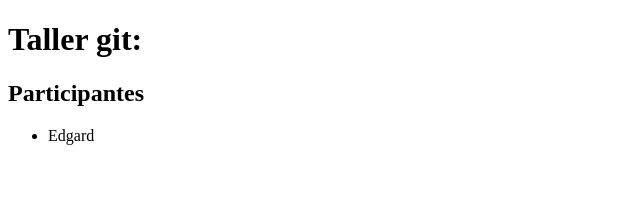
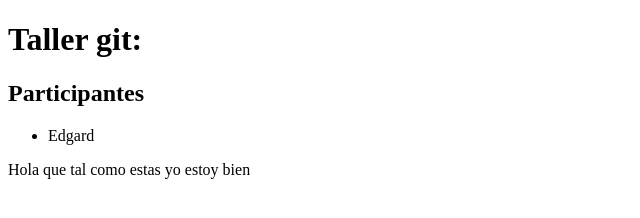
Before and after one commit to edjahevs94/TallerGit, a plain HTML site: page index.html in a window 1280 px wide. Shown: the whole page, without its empty margins (0-640 px from the left). Drawn offline with Linux system fonts and the light colour scheme.

Commit message:
se añadio div con texto

```diff
--- a/index.html
+++ b/index.html
@@ -11,6 +11,7 @@
     <ul>
         <li>Edgard</li>
     </ul>
+    <div>Hola que tal como estas yo estoy bien</div>
 
 </body>
 </html>
```
